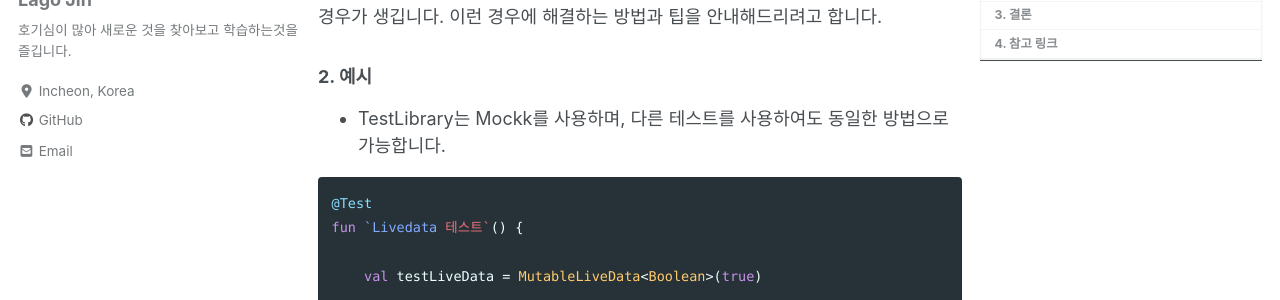
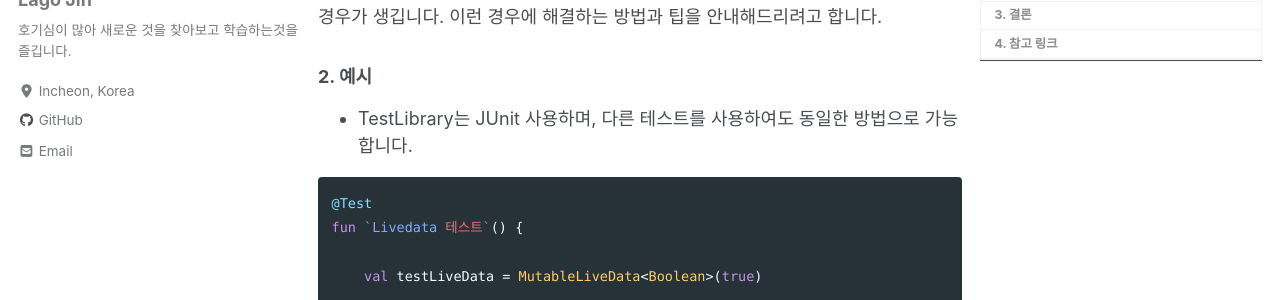
Before and after one commit to lagoJin/lagoJin.github.io, a Jekyll site: the page built from _posts/2020/03/2020-03-15-livedata-test.md, in a window 1280 px wide and 900 px high. Shown: the part 255-555 px from the top of the window. Built offline with Jekyll 4.4.1, drawn with Linux system fonts in a browser that asks for light colours; cached includes are drawn as plain includes; nearby versions of some CDN libraries; comment, search, counter and statistics services are not loaded.

Commit message:
오탈자 수정

````diff
--- a/_posts/2020/03/2020-03-15-livedata-test.md
+++ b/_posts/2020/03/2020-03-15-livedata-test.md
@@ -19,7 +19,7 @@ Android내에서 UnitTest를 진행하다보면 Livedata에 들어있는 값을
 
 ### 2. 예시
 
-- TestLibrary는 Mockk를 사용하며, 다른 테스트를 사용하여도 동일한 방법으로 가능합니다.
+- TestLibrary는 JUnit 사용하며, 다른 테스트를 사용하여도 동일한 방법으로 가능합니다.
 
 ```kotlin
 @Test
````
